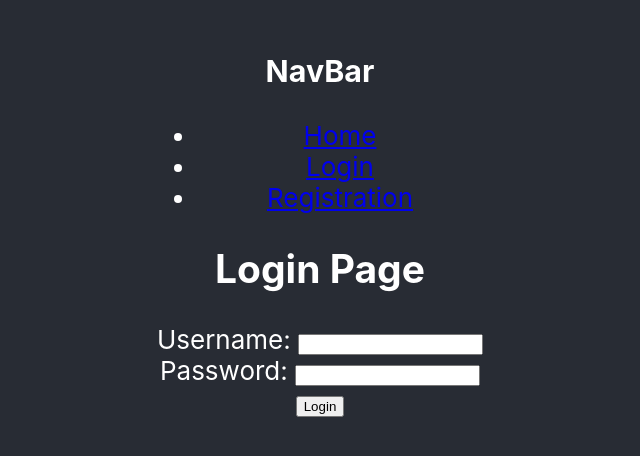
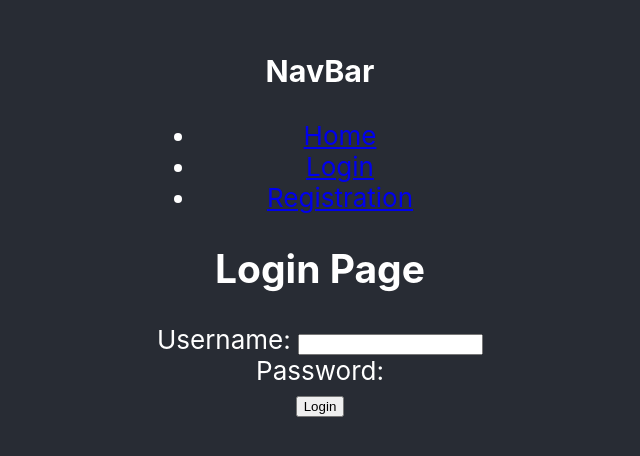
Before and after one commit to coreysteimelcodeimmersives/authfrontend, a React (Create React App) app: page /loging in a window 1280 px wide. Shown: the part 180-636 px from the top of the page, without its empty margins (320-960 px from the left). Built offline with nearby package versions, Linux system fonts and the light colour scheme; no server answers.

Commit message:
password hidden

```diff
--- a/src/Pages/LoginPage.js
+++ b/src/Pages/LoginPage.js
@@ -21,7 +21,7 @@ const LoginPage = (isAuthLoading, setIsAuthLoading) => {
       <br />
       <label>Password: </label>
       <input
-        type="text"
+        type="hidden"
         value={password}
         onChange={(e) => {
           setPassword(e.target.value);
--- a/src/Pages/RegistrationPage.js
+++ b/src/Pages/RegistrationPage.js
@@ -21,7 +21,7 @@ const RegistrationPage = (isAuthLoading, setIsAuthLoading) => {
       <br />
       <label>Password: </label>
       <input
-        type="text"
+        type="hidden"
         value={password}
         onChange={(e) => {
           setPassword(e.target.value);
```
